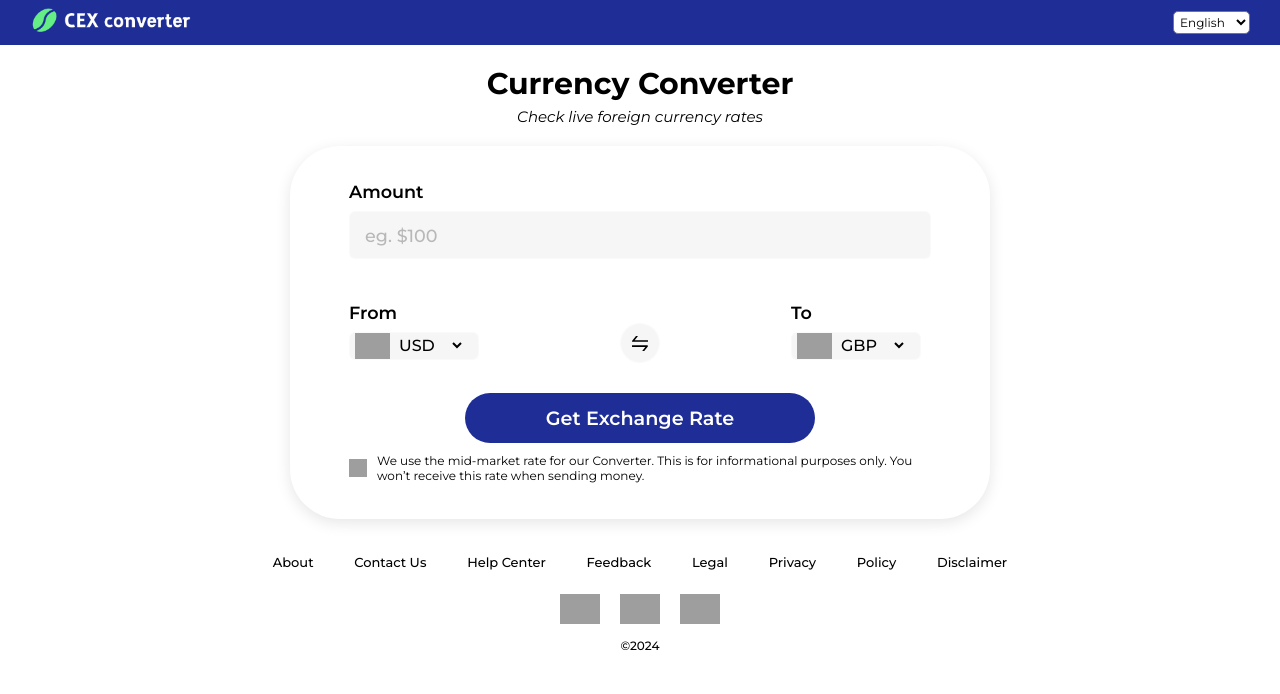
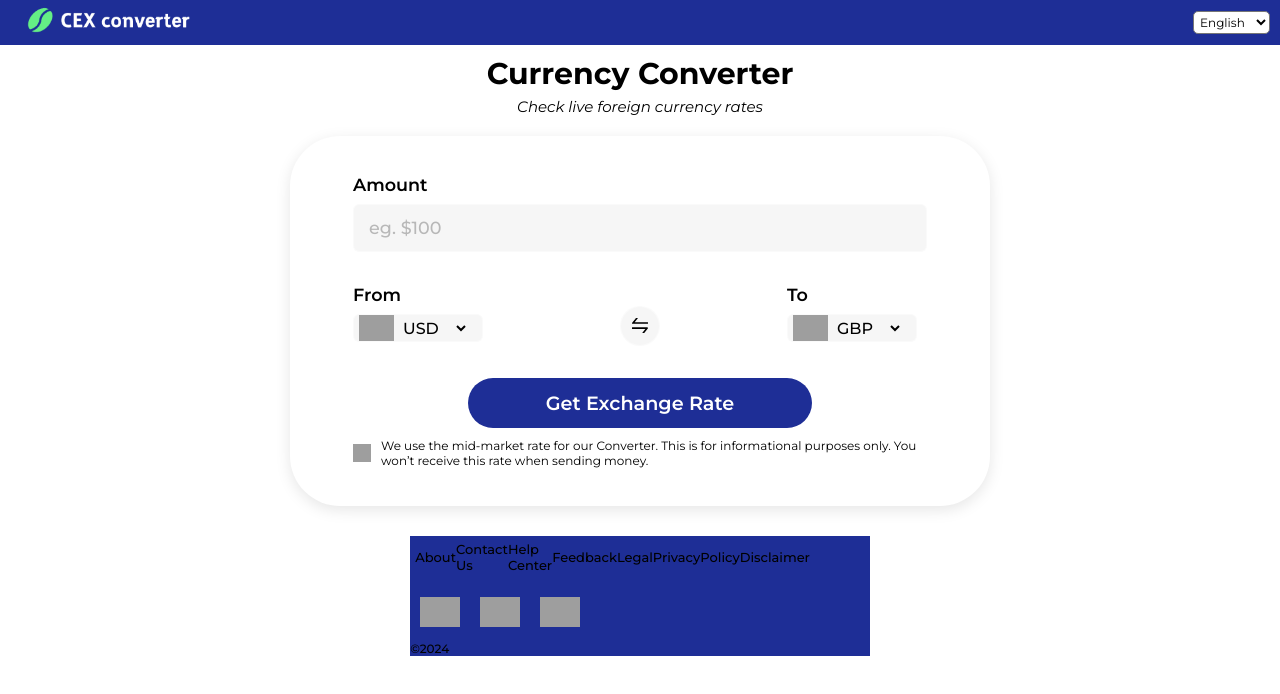
Before and after one commit to dennis-hub2/Currency-Converter-Project, a React (Vite) app: page / in a window 1280 px wide. Shown: the top 694 px of the page. Built offline with nearby package versions, Linux system fonts and the light colour scheme; grey boxes are pictures that could not be loaded.

Commit message:
making the site responsive

```diff
--- a/src/App.jsx
+++ b/src/App.jsx
@@ -1,8 +1,8 @@
-import React, { useState } from "react";
+import React, { useState, useEffect } from "react";
 import ConverterForm from "./components/ConverterForm";
 
 // NavBar component with a language dropdown
-const NavBar = () => {
+const NavBar = ({ toggleFooterMenu }) => {
   const [selectedLanguage, setSelectedLanguage] = useState("English");
 
   const handleLanguageChange = (event) => {
@@ -12,11 +12,7 @@ const NavBar = () => {
   return (
     <nav className="navbar">
       <div className="navbar-left">
-        <img
-          src="/logowithtext.png"
-          alt="Company Logo"
-          className="logo"
-        />
+        <img src="/logowithtext.png" alt="Company Logo" className="logo" />
       </div>
 
       <div className="Lan-navbar">
@@ -32,15 +28,35 @@ const NavBar = () => {
           <option value="Chinese">中文</option>
         </select>
       </div>
+
+      {/* Menu toggle button */}
+      <button className="footer-menu-toggle" onClick={toggleFooterMenu}>
+        Menu
+      </button>
     </nav>
   );
 };
 
 // Main App Component
 function App() {
+  const [isFooterMenuVisible, setIsFooterMenuVisible] = useState(false);
+
+  const toggleFooterMenu = () => {
+    setIsFooterMenuVisible(!isFooterMenuVisible);
+  };
+
+  useEffect(() => {
+    const footer = document.querySelector(".footer");
+    if (isFooterMenuVisible) {
+      footer.classList.add("show");
+    } else {
+      footer.classList.remove("show");
+    }
+  }, [isFooterMenuVisible]);
+
   return (
     <div className="currency-converter">
-      <NavBar />
+      <NavBar toggleFooterMenu={toggleFooterMenu} />
       <div className="title">
         <h1 className="converter-title">Currency Converter</h1>
         <p className="subtile">Check live foreign currency rates</p>
@@ -48,6 +64,7 @@ function App() {
 
       <ConverterForm />
 
+      <div className="container">
         <footer className="footer">
           <div className="details">
             <span className="details-link">
@@ -66,29 +83,29 @@ function App() {
             <div className="icons">
               <a href="https://web.facebook.com/">
                 <img
-                src="https://cdn-icons-png.flaticon.com/512/145/145802.png "
+                  src="https://cdn-icons-png.flaticon.com/512/145/145802.png"
                   width="50px"
                   height="50px"
-                alt="facebook logo">
-              </img>
+                  alt="facebook logo"
+                />
               </a>
 
               <a href="https://x.com/">
                 <img
-                src="   https://cdn-icons-png.flaticon.com/512/733/733579.png "
+                  src="https://cdn-icons-png.flaticon.com/512/733/733579.png"
                   width="50px"
                   height="50px"
-                alt="twitter logo">
-              </img>
+                  alt="twitter logo"
+                />
               </a>
 
               <a href="https://www.instagram.com/">
                 <img
-                src="   https://cdn-icons-png.flaticon.com/512/174/174855.png "
+                  src="https://cdn-icons-png.flaticon.com/512/174/174855.png"
                   width="50px"
                   height="50px"
-                alt="intsagram logo">
-              </img>
+                  alt="instagram logo"
+                />
               </a>
             </div>
           </div>
@@ -96,6 +113,7 @@ function App() {
           <p>&copy;2024</p>
         </footer>
       </div>
+    </div>
   );
 }
 
--- a/src/index.css
+++ b/src/index.css
@@ -51,9 +51,9 @@ body {
 
 /* Logo styling */
 .logo {
-  width: 200px;
+  width: 12.5rem;
   height: auto;
-  padding-left: 5px;
+  /* padding-left: 5px; */
   margin-right: 10px;
 }
 
@@ -70,7 +70,7 @@ body {
   display: flex;
   align-items: center;
   justify-content: flex-end;
-  padding-right: 20px;
+  /* padding-right: 20px; */
 }
 
 
@@ -84,7 +84,7 @@ body {
   flex-direction: column;
   align-items: center;
   margin: 0 auto;
-  padding: 10px 50px 10px;
+  padding: 0 0.625rem 0 0.625rem;
 }
 
 .currency-converter .title {
@@ -92,9 +92,9 @@ body {
   flex-direction: column;
   align-items: center;
   justify-content: center;
-  margin-top: 5px;
-  padding: 0  50px 20px;
-  font-size: 15px;
+  margin-top: 0.3125rem;
+  padding-bottom: 1.25rem;
+  font-size: 0.9375rem;
 }
 
 .subtile {
@@ -118,7 +118,7 @@ body {
 }
 
 .form-group, .form-currency-group {
-  margin-bottom: 30px;
+  margin-bottom: 1.25rem;
 }
 
 
@@ -147,11 +147,11 @@ body {
   padding: 0 15px;
   color: #000;
   font-weight: 500;
-  min-height: 48px;
+  min-height: 3rem;
   width: 100%;
   border-radius: 6px;
-  background: hwb(0 100% 50% / 0.1);
-  border: 1px solid hwb(0 100% 0% / 0.5);
+  background: #aaaaaa1a;
+  border: 1px solid hwb(0 100% 0% / .5);
 }
 
 .form-container {
@@ -221,9 +221,9 @@ body {
   background-color: rgba(30, 46, 150);
   color: #fff;
   width: 60%;
-  margin-top: 30px;
-  min-height: 50px;
-  border-radius: 50px;
+  margin-top: 2rem;
+  min-height: 3.123rem;
+  border-radius: 3.123rem;
   border: none;
   outline: none;
   font-size: 1.2rem;
@@ -311,3 +311,121 @@ body {
   font-size: 12px;
   font-weight: 500;
 }
+
+
+
+
+
+/* ----------------General Media Query Structure--------------- */
+
+/* NavBar styles */
+/* .navbar {
+  display: flex;
+  justify-content: space-between;
+  align-items: center;
+  background-color: #1E2E96;
+  color: white;
+} */
+
+
+
+/* .language-dropdown {
+  padding: 5px;
+  border-radius: 4px;
+} */
+
+/* Footer menu toggle button */
+
+
+/* Footer style for small screens (below 700px) */
+@media (max-width: 600px) {
+  .footer {
+    position: fixed;
+    top: 0;
+    right: -100%;
+    height: 100%;
+    width: 12rem;
+    background-color: #1E2E96;
+    color: white;
+    display: flex;
+    flex-direction: column;
+    justify-content: center;
+    align-items: flex-start;
+    /* padding: 20px; */
+    transition: right 0.5s ease; /* Smooth slide-in */
+    z-index: 999;
+  }
+
+  .footer-menu-toggle {
+  background-color: #1E2E96;
+  color: white;
+  border: none;
+  padding: 0.3125rem;
+  border-radius: 4px;
+  cursor: pointer;
+}
+
+.footer-menu-toggle:hover {
+  background-color: #1E2E96;
+}
+  .Lan-navbar {
+  /* margin-right: auto;
+  margin-left: 20px; */
+  margin-left: 15.625rem;
+}
+  .footer.show {
+    right: 0; /* Slide in from the right */
+  }
+
+  .details-link {
+    /* display: flex; */
+    flex-direction: column; /* Column layout */
+    gap: 10px;
+  }
+
+  .details-link a {
+    color: white;
+    text-decoration: none;
+    padding: 5px 0;
+  }
+
+  .details-link a:hover {
+    text-decoration: underline;
+  }
+
+  .socials-icon {
+    margin-top: 70%;
+  }
+
+  .footer-menu-toggle {
+    display: block;
+    /* margin-left: 20px; */
+    z-index: 1000;
+  }
+
+  /* .currency-converter {
+
+  } */
+}
+
+/* Style for larger screens */
+@media (min-width: 701px) {
+  .footer {
+    display: block;
+    position: static;
+    background-color: #1E2E96;
+    color: black;
+  }
+
+  .footer-menu-toggle {
+    display: none;
+  }
+
+  .details-link {
+    flex-direction: row; /* Default row layout */
+  }
+
+  .details-link a {
+    padding: 0;
+  }
+}
```
Lines whose indentation alone changed are shown as unchanged.
